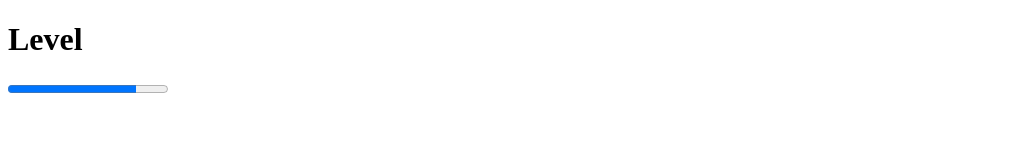
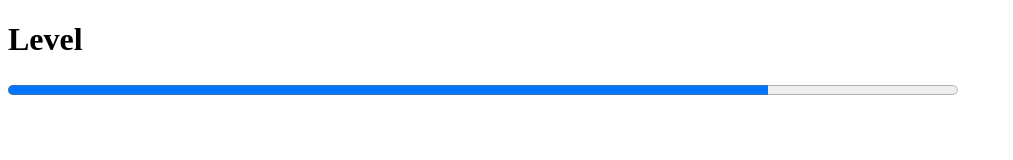
Before and after one commit to sleepercreeper1/Levelup, a plain HTML site: page index.html in a window 1280 px wide. Shown: the whole page, without its empty margins (0-1013 px from the left). Drawn offline with Linux system fonts and the light colour scheme.

Commit message:
Update progress.css

```diff
--- a/progress.css
+++ b/progress.css
@@ -1,13 +1,4 @@
-progress[value]::-webkit-progress-value {
-  background-image:
-	   -webkit-linear-gradient(-45deg,
-	                           transparent 33%, rgba(0, 0, 0, .1) 33%,
-	                           rgba(0,0, 0, .1) 66%, transparent 66%),
-	   -webkit-linear-gradient(top,
-	                           rgba(255, 255, 255, .25),
-	                           rgba(0, 0, 0, .25)),
-	   -webkit-linear-gradient(left, #09c, #f44);
-
-    border-radius: 2px;
-    background-size: 35px 20px, 100% 100%, 100% 100%;
+progress[value] {
+  width: 950px;
+  height: 20px;
 }
```
